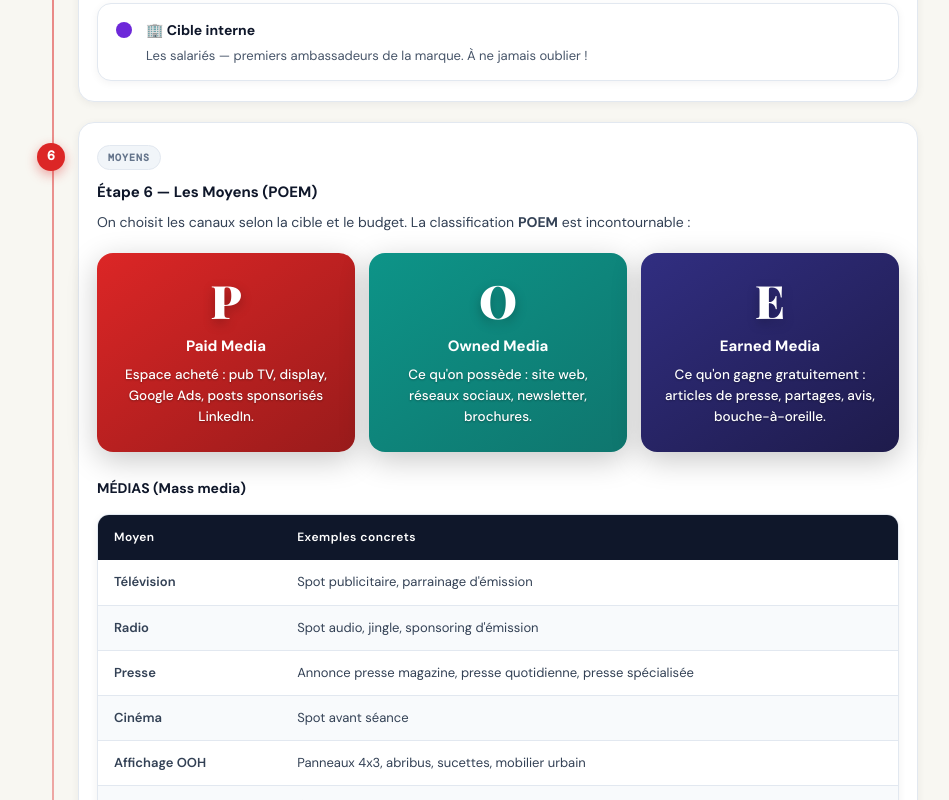
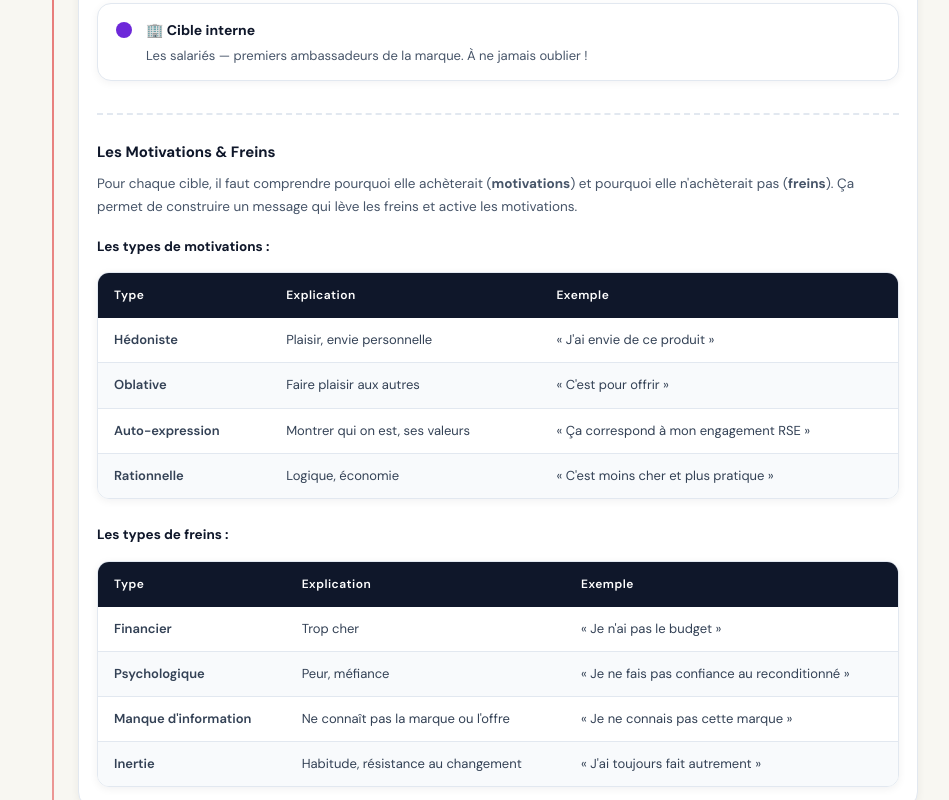
Before and after one commit to tharsananarul/bts-com-bloc01, a React (Vite) app: page / in a window 1280 px wide. Shown: the part 3540-4340 px from the top of the page, without its empty margins (162-1111 px from the left). Built offline with nearby package versions, Linux system fonts and the light colour scheme.

Commit message:
content: add motivations and freins section to step 5

```diff
--- a/src/components/sections/PlanSection.tsx
+++ b/src/components/sections/PlanSection.tsx
@@ -92,6 +92,33 @@ export default function PlanSection() {
           <h4>Étape 5 — Les Cibles de Communication</h4>
           <p>Si on parle à tout le monde, on ne parle à personne. On segmente toujours :</p>
           <CiblesVisual />
+
+          <div style={{ marginTop: 32, paddingTop: 24, borderTop: '2px dashed var(--border)' }}>
+            <h5 style={{ fontSize: 15, fontWeight: 700, marginBottom: 8, color: 'var(--ink)' }}>Les Motivations &amp; Freins</h5>
+            <p style={{ fontSize: 13.5, color: '#475569', marginBottom: 16 }}>Pour chaque cible, il faut comprendre pourquoi elle achèterait (<strong>motivations</strong>) et pourquoi elle n'achèterait pas (<strong>freins</strong>). Ça permet de construire un message qui lève les freins et active les motivations.</p>
+
+            <h6 style={{ fontSize: 13.5, fontWeight: 700, marginBottom: 12, color: 'var(--ink)' }}>Les types de motivations :</h6>
+            <TableWrap>
+              <thead><tr><th>Type</th><th>Explication</th><th>Exemple</th></tr></thead>
+              <tbody>
+                <tr><td style={{ fontWeight: 600 }}>Hédoniste</td><td>Plaisir, envie personnelle</td><td>« J'ai envie de ce produit »</td></tr>
+                <tr><td style={{ fontWeight: 600 }}>Oblative</td><td>Faire plaisir aux autres</td><td>« C'est pour offrir »</td></tr>
+                <tr><td style={{ fontWeight: 600 }}>Auto-expression</td><td>Montrer qui on est, ses valeurs</td><td>« Ça correspond à mon engagement RSE »</td></tr>
+                <tr><td style={{ fontWeight: 600 }}>Rationnelle</td><td>Logique, économie</td><td>« C'est moins cher et plus pratique »</td></tr>
+              </tbody>
+            </TableWrap>
+
+            <h6 style={{ fontSize: 13.5, fontWeight: 700, marginTop: 24, marginBottom: 12, color: 'var(--ink)' }}>Les types de freins :</h6>
+            <TableWrap>
+              <thead><tr><th>Type</th><th>Explication</th><th>Exemple</th></tr></thead>
+              <tbody>
+                <tr><td style={{ fontWeight: 600 }}>Financier</td><td>Trop cher</td><td>« Je n'ai pas le budget »</td></tr>
+                <tr><td style={{ fontWeight: 600 }}>Psychologique</td><td>Peur, méfiance</td><td>« Je ne fais pas confiance au reconditionné »</td></tr>
+                <tr><td style={{ fontWeight: 600 }}>Manque d'information</td><td>Ne connaît pas la marque ou l'offre</td><td>« Je ne connais pas cette marque »</td></tr>
+                <tr><td style={{ fontWeight: 600 }}>Inertie</td><td>Habitude, résistance au changement</td><td>« J'ai toujours fait autrement »</td></tr>
+              </tbody>
+            </TableWrap>
+          </div>
         </div>
 
         {/* Étape 6 */}
```
Also changed, not shown: 3 other files (tests, documents, lock files or other folders).
